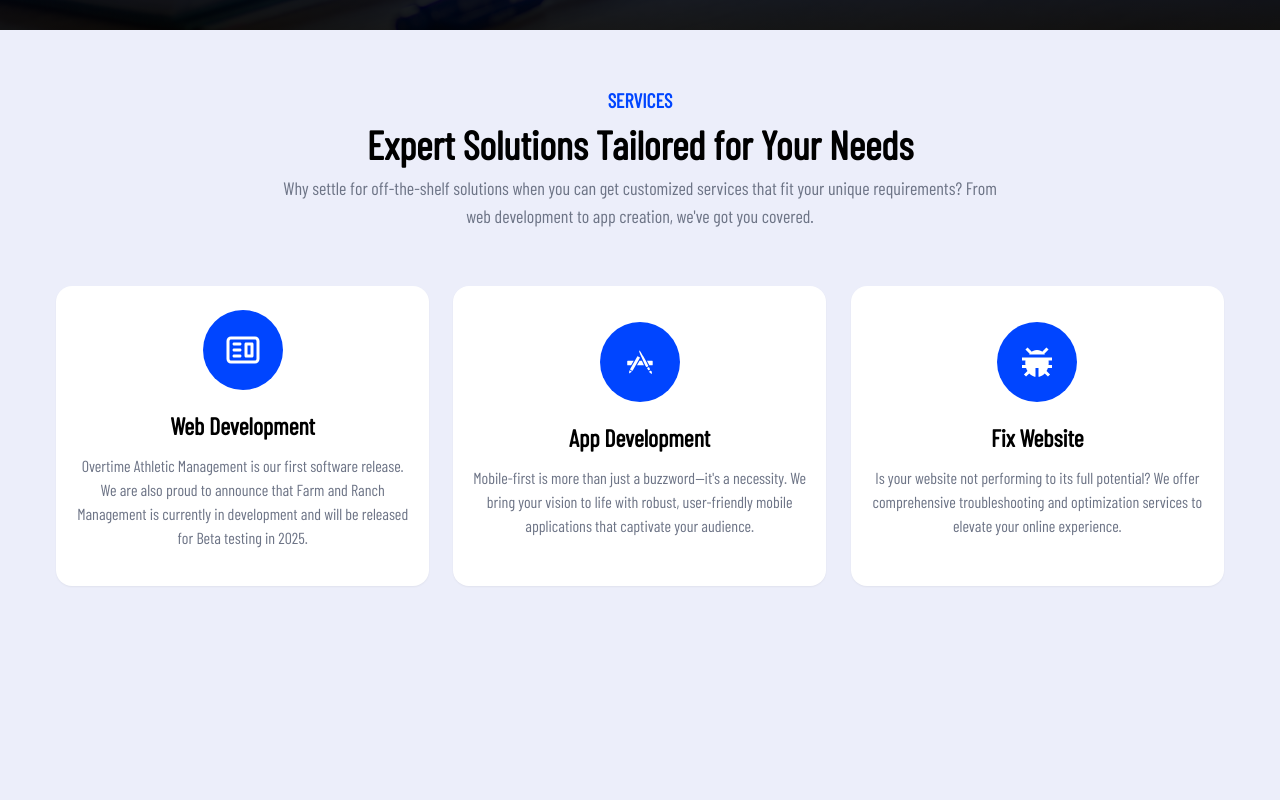
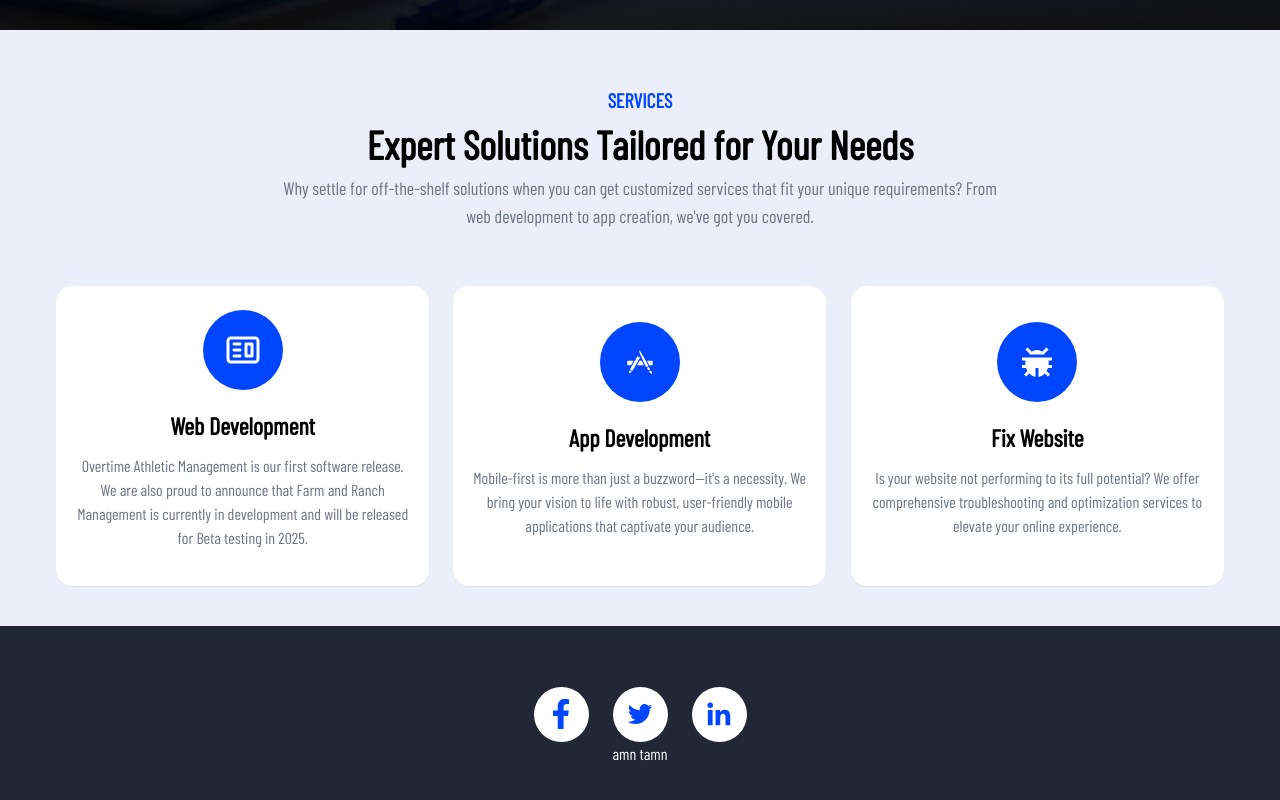
Before and after one commit to bartholomewdevelopment/bartdev, a React (Vite) app: page / in a window 1280 px wide. Shown: the part 759-1559 px from the top of the page. Before the commit the page ends 1385 px from the top, so only its background shows below. Built offline with nearby package versions, Linux system fonts and the light colour scheme.

Commit message:
footer added

```diff
--- a/src/pages/home/Home.jsx
+++ b/src/pages/home/Home.jsx
@@ -1,12 +1,14 @@
 import React from 'react'
 import Banner from '../../components/Banner'
 import { Services } from '../../components/Services'
+import { Footer } from '../shared/Footer'
 
 export const Home = () => {
   return (
     <div>
       <Banner/>
       <Services/>
+      <Footer/>
     </div>
   )
 }
--- /dev/null
+++ b/src/pages/shared/Footer.jsx
@@ -0,0 +1,29 @@
+import React from 'react'
+import {FaFacebookF} from "react-icons/fa"
+import {AiOutlineTwitter} from "react-icons/ai"
+import {BiLogoLinkedin} from "react-icons/bi"
+
+export const Footer = () => {
+  return (
+    <div className='h-[200px] bg-madBlack text-white flex justify-between items-center'>
+        <div className='w-[90%] xl:w-[1200px] mx-auto flex flex-col justify-center items-center'>
+            {/* social icons */}
+            <div className='flex'>
+                <a className='w-[55px] h-[55px] bg-white rounded-full flex justify-center items-center mx-3' href="">
+                    <FaFacebookF className='text-primary text-3xl'/>
+                </a>
+                <a className='w-[55px] h-[55px] bg-white rounded-full flex justify-center items-center mx-3' href="">
+                    <AiOutlineTwitter className='text-primary text-3xl'/>
+                </a>
+                <a className='w-[55px] h-[55px] bg-white rounded-full flex justify-center items-center mx-3' href="">
+                    <BiLogoLinkedin className='text-primary text-3xl'/>
+                </a>
+            </div>
+            {/* location */}
+            <div>
+                <p>amn tamn</p>
+            </div>
+        </div>
+    </div>
+  )
+}
```
Also changed, not shown: src/assets/logo_bg.jpg (added).
